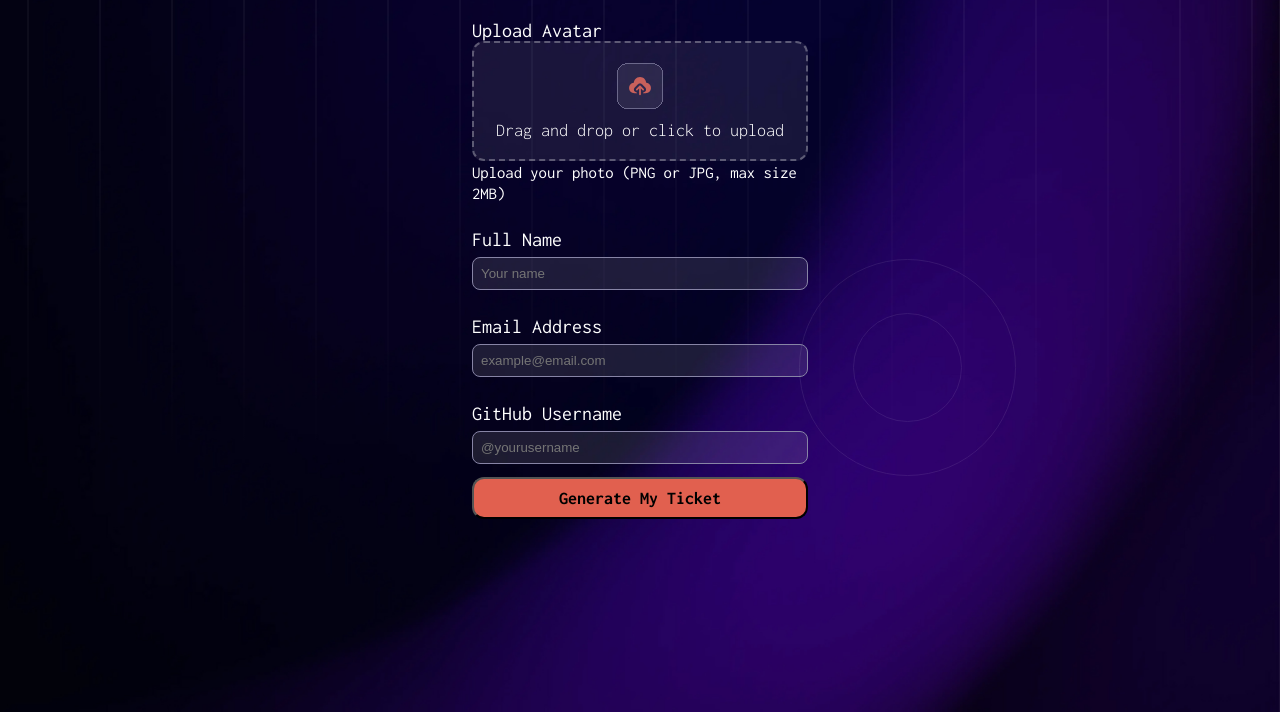
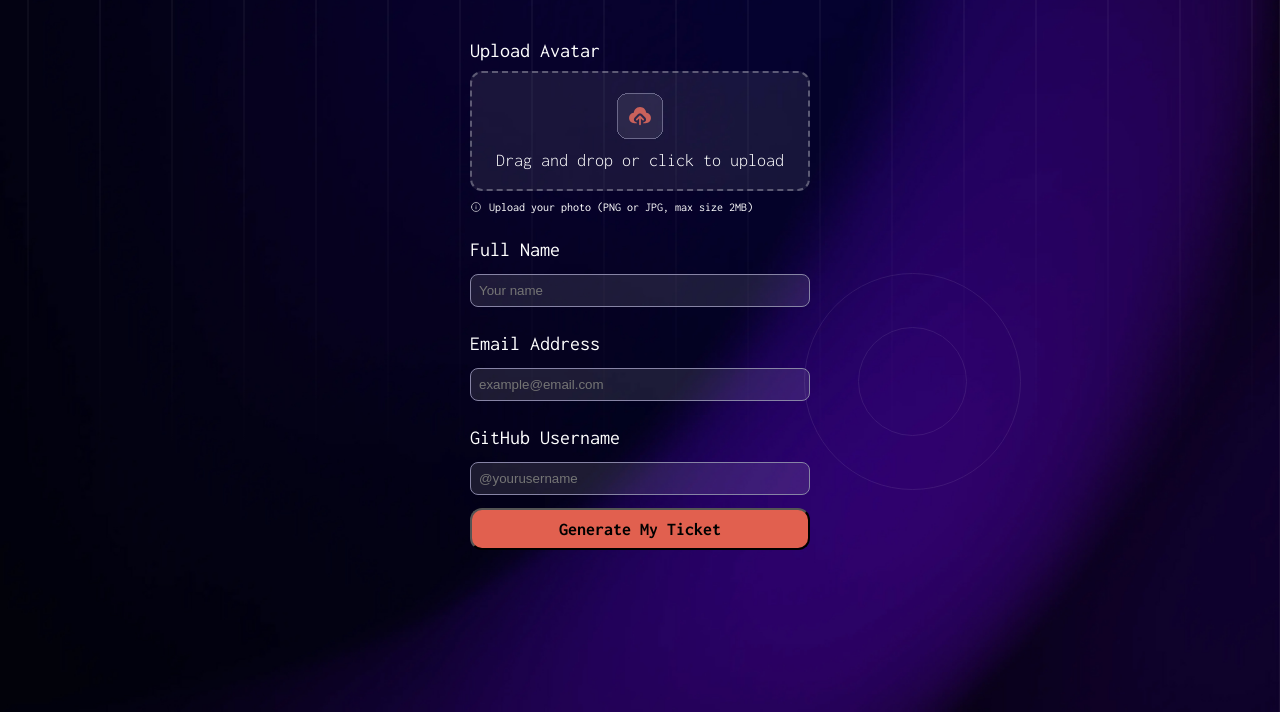
Before and after one commit to shinnmar/conference-ticket-generator-FQ, a plain HTML site: page index.html in a window 1280 px wide. Shown: the part 266-978 px from the top of the page. Drawn offline with Linux system fonts and the light colour scheme.

Commit message:
style: input and label styling

```diff
--- a/index.html
+++ b/index.html
@@ -13,7 +13,9 @@
   <link rel="icon" type="image/svg" sizes="16x16" href="src/imgs/favicon.svg">
 </head>
 <header class="header">
-  <img class="logo" src="./src/imgs/logo_CodingConf.svg" alt="Coding Conf Logo">
+  <a href="#">
+    <img class="logo" src="./src/imgs/logo_CodingConf.svg" alt="Coding Conf Logo">
+  </a>
 </header>
 
 <body>
@@ -35,17 +37,23 @@
 
               <div class="upload-content">
                 <img class="upload-icon" src="src/imgs/icon_upload.svg" alt="Icon upload">
+
                 <span>Drag and drop or click to upload</span>
+
               </div>
             </div>
 
-            <small>Upload your photo (PNG or JPG, max size 2MB)</small>
+            <div class="info">
+              <img class="icon" src="/src/imgs/icon_info.svg" alt="info icon"><span class="subtitle">Upload your photo
+                (PNG or JPG,
+                max size 2MB)</span>
+            </div>
           </div>
 
           <div class="form-group fullName">
             <label for="fullName">Full Name</label>
             <input type="text" name="name" id="name" placeholder="Your name" required>
-              <img class="right" src="/src/imgs/circles_right.svg" alt="circle right">
+            <img class="right" src="/src/imgs/circles_right.svg" alt="circle right">
           </div>
 
           <div class="form-group">
--- a/src/css/styles.css
+++ b/src/css/styles.css
@@ -55,6 +55,7 @@ body {
   flex-direction: column;
   min-height: 100vh;
   position: relative;
+  overflow-x: hidden;
 
   h1 {
     font-size: 6rem;
@@ -62,6 +63,7 @@ body {
 
   p {
     font-size: 2.4rem;
+    margin: 2rem 0 0;
   }
 
   h1,
@@ -87,9 +89,13 @@ body {
 form {
   width: 100%;
   max-width: 400px;
-  padding: 3.2rem;
+  padding: 3rem;
   margin: 0 auto;
   font-size: 2rem;
+
+  .subtitle {
+    font-size: 1.2rem;
+  }
 
   .upload-box {
     cursor: pointer;
@@ -100,6 +106,7 @@ form {
     text-align: center;
     font-weight: 300;
     font-size: 1.8rem;
+    margin: 1rem 0 0;
 
     input[type="file"] {
       display: none;
@@ -123,6 +130,21 @@ form {
     }
   }
 
+  .info {
+    display: flex;
+    flex-direction: row;
+    margin: 1rem 0 0;
+
+    .icon {
+      width: 12px;
+      height: 12px;
+    }
+
+    .subtitle {
+      margin: 0 0.7rem 0;
+    }
+  }
+
   label {
     border-radius: var(--radius);
   }
@@ -135,7 +157,7 @@ form {
     background: rgba(255, 255, 255, 0.1);
     color: #fff;
     border: 1px solid #8784a5;
-    margin: 0.7rem 0 0;
+    margin: 1.4rem 0 0;
   }
 }
 
```
Also changed, not shown: src/imgs/icon_info.svg (added).
